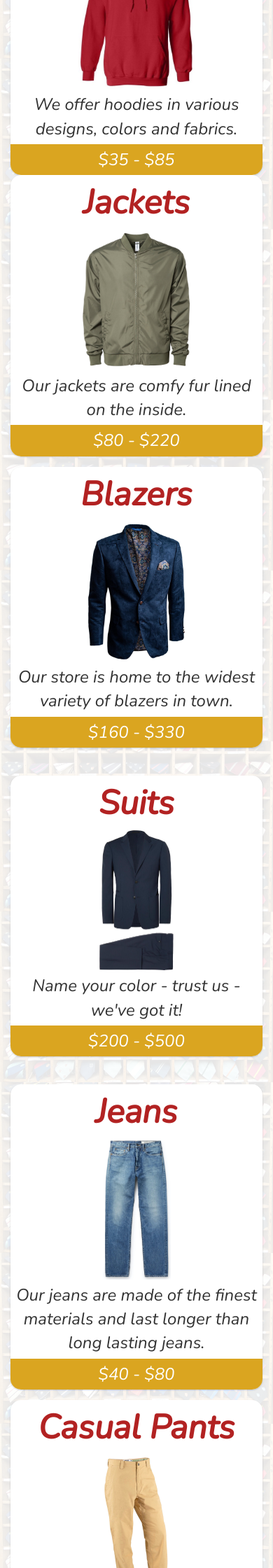
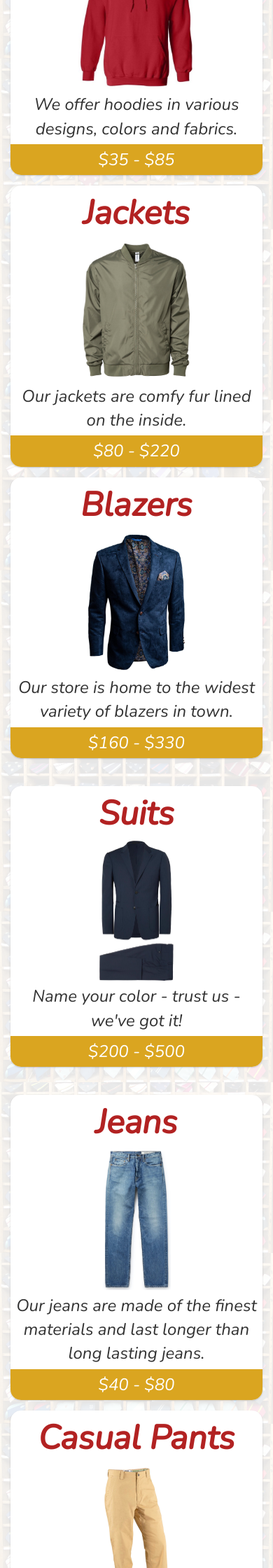
Before and after one commit to sixsalman/CS3500-Intro_To_Web_Tech-Project, a PHP site: page /catalog.html in a window 390 px wide. Shown: the part 1135-3375 px from the top of the page at 70% size. Run offline with PHP 8.4, Linux system fonts and the light colour scheme.

Commit message:
Updated project

```diff
--- a/css/styleBelow768.css
+++ b/css/styleBelow768.css
@@ -59,7 +59,7 @@ main nav {
 }
 
 @media only screen and (max-width:575px) {
-	#catalogBody .product {
+	#catalogBody .product, dl.topsCol:first-child {
 		margin-bottom: 15px;
 	}
 
--- a/css/styleCommon.css
+++ b/css/styleCommon.css
@@ -8,6 +8,7 @@ body, textarea, input[type="submit"] {
 
 body {
 	margin: 0px;
+	min-width: 300px;
 }
 
 #indexBody {
```
